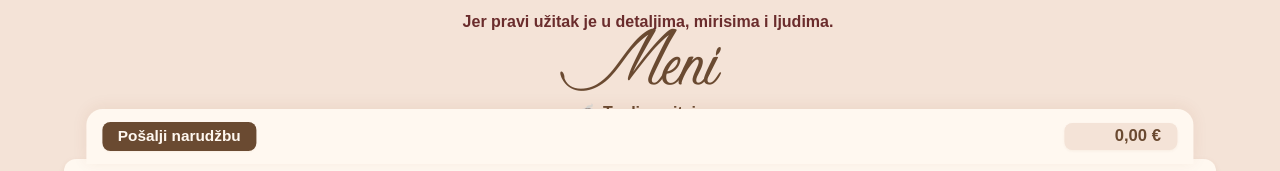
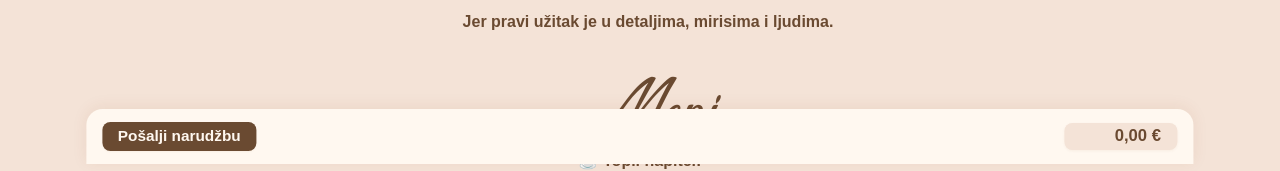
Before and after one commit to kostanic32/quickorder, a website: page public/index.html in a window 1280 px wide. Shown: the part 636-807 px from the top of the page. Drawn offline with Linux system fonts and the light colour scheme.

Commit message:
Update style.css

```diff
--- a/public/style.css
+++ b/public/style.css
@@ -73,7 +73,7 @@ h1 {
 h2 {
   font-family: 'Montserrat', sans-serif;
   font-weight: 700;
-  color: #6a2c2c;
+  color: #6a4a31;
   font-size: 1rem;
   text-align: center;
   margin: 1rem 0rem 0 1rem;
@@ -107,6 +107,7 @@ h5 {
   font-size: 5rem;
   line-height: 1.1;
   margin: -1rem 0;
+  margin-top: 2rem;
   text-align: center;
   color: #6a4a31;
   cursor: pointer;
```
